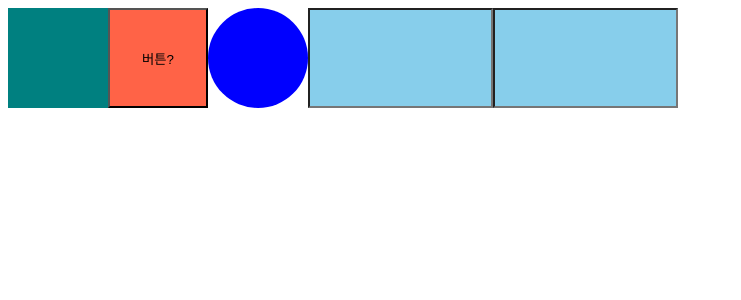
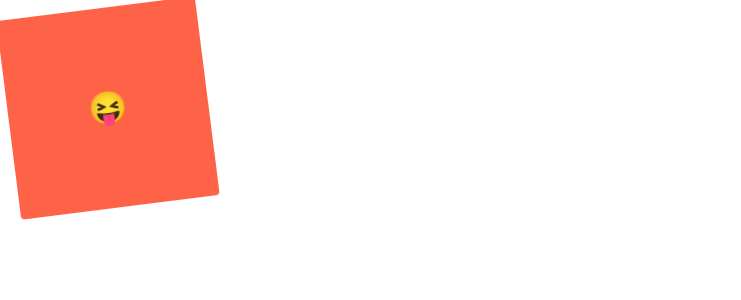
Before and after one commit to parkgeonwoong/study-reacts, a React (Create React App) app: page / in a window 1280 px wide. Shown: the top 300 px of the page, without its empty margins (0-741 px from the left). Built offline with nearby package versions, Linux system fonts and the light colour scheme.

Commit message:
Feat : 애니메이션(keyframes), nesting

```diff
--- a/src/App.js
+++ b/src/App.js
@@ -1,43 +1,50 @@
 /**
  * @desc : styled-components
  */
-import styled from "styled-components";
+import styled, { keyframes } from "styled-components";
 
 function App() {
   return (
-    <DivFater>
-      <DivBox bgColor="teal" />
-      {/* 4. 태그만 바꾸는 방법 */}
-      <DivBox as="button" bgColor="tomato">
-        버튼?
-      </DivBox>
-      <BoxCircle bgColor="blue" />
-      <Input />
-      <Input />
-    </DivFater>
+    <Wrapper>
+      <Box>
+        <span>😝</span>
+      </Box>
+    </Wrapper>
   );
 }
 
-// 1. 스타일-컴포넌트
-const DivFater = styled.div`
+const Wrapper = styled.div`
   display: flex;
 `;
 
-// 2. 변수 사용해보기
-const DivBox = styled.div`
-  background-color: ${(props) => props.bgColor};
-  width: 100px;
-  height: 100px;
+// 1. animation 효과
+const rotateAnimation = keyframes`
+  0% {
+    transform: rotate(0deg);
+    border-radius: 0;
+  } 50% {
+    border-radius: 50%;
+  } 100% {
+    transform: rotate(360deg);
+    border-radius: 0;
+  }
 `;
 
-// 3. 확장
-const BoxCircle = styled(DivBox)`
-  border-radius: 50%;
-`;
-
-// 5. 속성 대입하기
-const Input = styled.input.attrs({ required: true })`
-  background-color: skyblue;
+const Box = styled.div`
+  width: 200px;
+  height: 200px;
+  background-color: tomato;
+  display: flex;
+  justify-content: center;
+  align-items: center;
+  animation: ${rotateAnimation} 1s linear infinite;
+  /* 2. 다른 Element 타켓 (=nesting) */
+  span {
+    font-size: 32px;
+    &:hover {
+      font-size: 60px;
+    }
+  }
 `;
 
 export default App;
```
Also changed, not shown: src/styledComponent/usage.js (added, +43 -0 lines).
